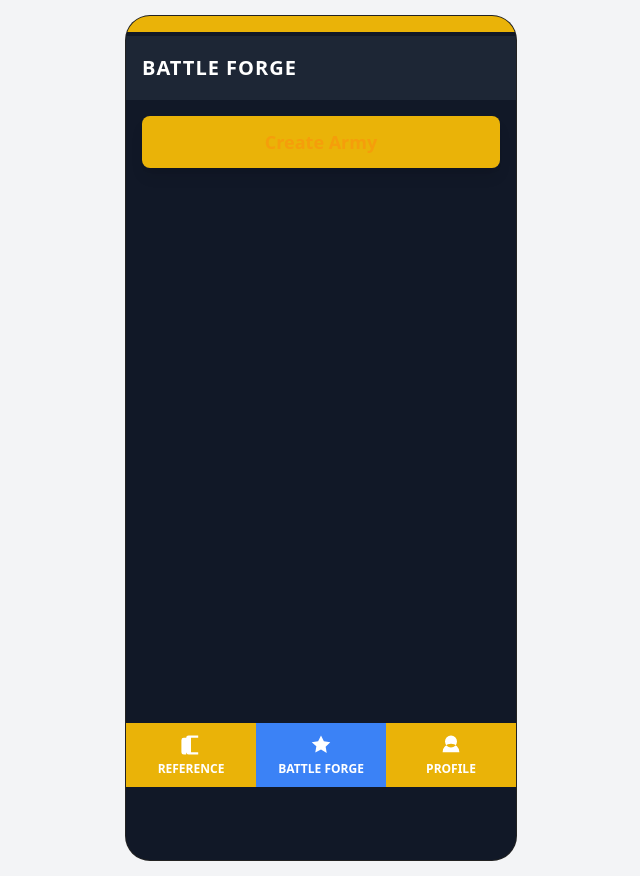
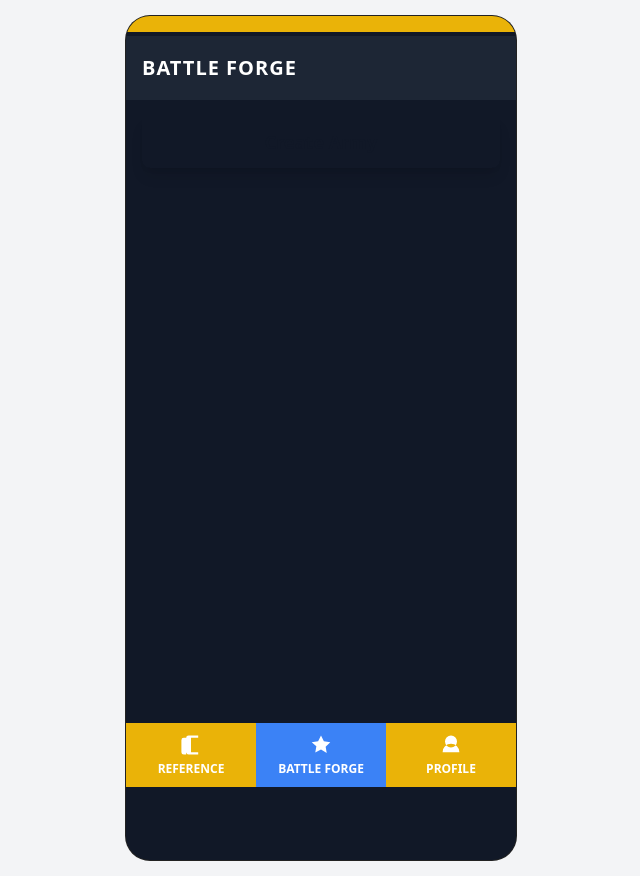
Before and after one commit to Dylaniel/warhammer-army-builder, a Next.js app: page / in a window 1280 px wide. Shown: the whole page, without its empty margins (319-959 px from the left). Built offline with nearby package versions, Linux system fonts and the light colour scheme.

Commit message:
changed some coloring

```diff
--- a/src/components/BattleForgeTab.tsx
+++ b/src/components/BattleForgeTab.tsx
@@ -22,7 +22,7 @@ function ArmyCard({ army, onDelete }: { army: Army; onDelete: () => void }) {
           </div>
         </div>
         <div className="flex items-center gap-2">
-          <span className="bg-yellow-500 text-gray-900 px-2 py-1 rounded text-sm font-bold">
+          <span className="text-gray-900 px-2 py-1 rounded text-sm font-bold">
             {army.points} pts
           </span>
           <button
@@ -62,7 +62,7 @@ export default function BattleForgeTab({ armies, setArmies }: BattleForgeTabProp
         className={`w-full px-6 py-3 rounded-lg font-bold text-lg transition-colors shadow-lg mb-4 ${
           armies.length >= MAX_ARMIES
             ? 'bg-gray-600 text-gray-400 cursor-not-allowed'
-            : 'bg-yellow-500 text-gray-900 hover:bg-yellow-400'
+            : 'text-gray-900 hover:bg-gray-700'
         }`}
       >
         {armies.length >= MAX_ARMIES ? `Army Limit Reached (${MAX_ARMIES})` : 'Create Army'}
```
